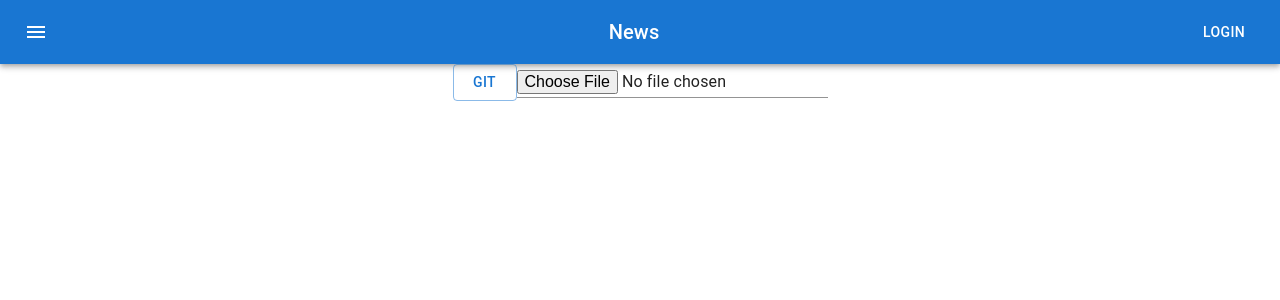
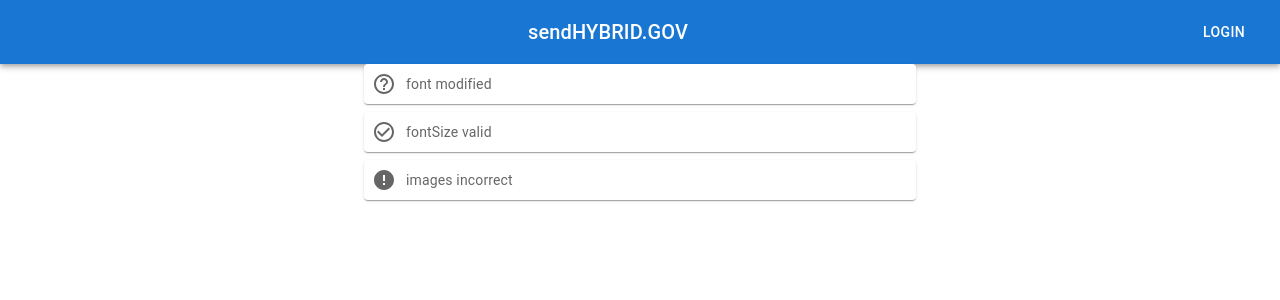
Before and after one commit to matikurcze00/CherryPickers, a React (Create React App) app in the folder GUI/frontend/: page / in a window 1280 px wide. Shown: the top 300 px of the page. Built offline with nearby package versions, Linux system fonts and the light colour scheme.

Commit message:
learned how to center text

```diff
--- a/GUI/frontend/src/App.js
+++ b/GUI/frontend/src/App.js
@@ -1,6 +1,6 @@
-import './App.css';
-import VerificationPage from './components/VerificationPage';
-import ButtonAppBar from './components/AppBar';
+import "./App.css";
+import VerificationPage from "./components/VerificationPage";
+import ButtonAppBar from "./components/AppBar";
 
 function App() {
   return (
--- a/GUI/frontend/src/components/AppBar.jsx
+++ b/GUI/frontend/src/components/AppBar.jsx
@@ -1,28 +1,16 @@
-import * as React from 'react';
-import AppBar from '@mui/material/AppBar';
-import Box from '@mui/material/Box';
-import Toolbar from '@mui/material/Toolbar';
-import Typography from '@mui/material/Typography';
-import Button from '@mui/material/Button';
-import IconButton from '@mui/material/IconButton';
-import MenuIcon from '@mui/icons-material/Menu';
+import AppBar from "@mui/material/AppBar";
+import Box from "@mui/material/Box";
+import Toolbar from "@mui/material/Toolbar";
+import Typography from "@mui/material/Typography";
+import Button from "@mui/material/Button";
 
 function ButtonAppBar() {
   return (
     <Box sx={{ flexGrow: 1 }}>
       <AppBar position="static">
         <Toolbar>
-          <IconButton
-            size="large"
-            edge="start"
-            color="inherit"
-            aria-label="menu"
-            sx={{ mr: 2 }}
-          >
-            <MenuIcon />
-          </IconButton>
           <Typography variant="h6" component="div" sx={{ flexGrow: 1 }}>
-            News
+            sendHYBRID.GOV
           </Typography>
           <Button color="inherit">Login</Button>
         </Toolbar>
--- a/GUI/frontend/src/components/FileUploader.jsx
+++ b/GUI/frontend/src/components/FileUploader.jsx
@@ -1,13 +1,15 @@
-import Button from '@mui/material/Button'
-import Input from '@mui/material/Input'
-import './css/FileUploader.css'
+import Button from "@mui/material/Button";
+import Input from "@mui/material/Input";
+import Card from "@mui/material/Card";
+import "./css/FileUploader.css";
 
 function FileUploader() {
-    return(<div>
-        <Button variant='outlined'>git</Button>
-        <Input type='file'></Input>
-
-    </div>)
+  return (
+    <Card>
+      <Button variant="outlined">git</Button>
+      <Input type="file"></Input>
+    </Card>
+  );
 }
 
-export default FileUploader
+export default FileUploader;
--- /dev/null
+++ b/GUI/frontend/src/components/Property.jsx
@@ -0,0 +1,41 @@
+import ErrorIcon from "@mui/icons-material/Error";
+import CheckCircleOutlineIcon from "@mui/icons-material/CheckCircleOutline";
+import HelpOutlineIcon from "@mui/icons-material/HelpOutline";
+import Paper from "@mui/material/Paper";
+import Stack from "@mui/material/Stack";
+import { styled } from "@mui/material/styles";
+import Box from "@mui/material/Box";
+import Grid from "@mui/material/Grid";
+
+export const Property = (props) => {
+  const Item = styled(Paper)(({ theme }) => ({
+    backgroundColor: theme.palette.mode === "dark" ? "#1A2027" : "#fff",
+    ...theme.typography.body2,
+    padding: theme.spacing(1),
+    textAlign: "center",
+    color: theme.palette.text.secondary,
+  }));
+
+  return (
+    <Item>
+      {/* <Stack direction="row" marginTop='auto' marginBottom='auto'>
+            {props.value === "incorrect" && <ErrorIcon />}
+            {props.value === "valid" && <CheckCircleOutlineIcon />}
+            {props.value === "modified" && <HelpOutlineIcon />}
+            {props.name + " " + props.value}
+      </Stack> */}
+      <div
+        style={{
+          display: "flex",
+          alignItems: "center",
+          flexWrap: "wrap",
+        }}
+      >
+            {props.value === "incorrect" && <ErrorIcon />}
+            {props.value === "valid" && <CheckCircleOutlineIcon />}
+            {props.value === "modified" && <HelpOutlineIcon />}
+            <span style={{marginLeft: 10}}>{props.name + " " + props.value}</span>
+      </div>
+    </Item>
+  );
+};
--- /dev/null
+++ b/GUI/frontend/src/components/PropertyList.jsx
@@ -0,0 +1,29 @@
+import Stack from "@mui/material/Stack";
+import { Property } from "./Property";
+import Box from "@mui/material/Box";
+import Container from "@mui/material/Container";
+
+export const PropertyList = (props) => {
+  let properties = [
+    { font: "modified" },
+    { fontSize: "valid" },
+    { images: "incorrect" },
+  ];
+
+  return (
+    <Container maxWidth="sm" margin='5'>
+      <Box margin='5'>
+        <Stack spacing={1}>
+          {properties.map((element, i) => {
+            let name = Object.keys(element);
+            return (
+              <Property key={i} name={name} value={element[name]}></Property>
+            );
+          })}
+        </Stack>
+      </Box>
+    </Container>
+  );
+};
+
+export default PropertyList;
--- a/GUI/frontend/src/components/VerificationPage.jsx
+++ b/GUI/frontend/src/components/VerificationPage.jsx
@@ -1,9 +1,9 @@
-import FileUploader from "./FileUploader";
+import PropertyList from "./PropertyList";
 
 function VerificationPage() {
   return (
     <div>
-      <FileUploader></FileUploader>
+      <PropertyList></PropertyList>
     </div>
   );
 }
```
